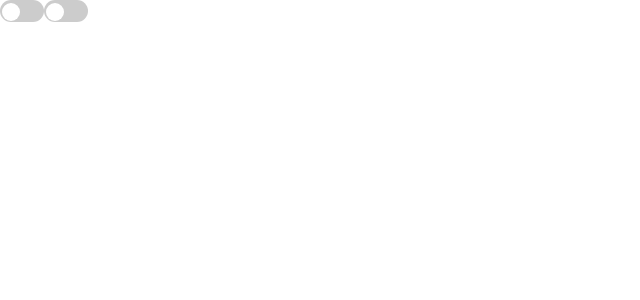
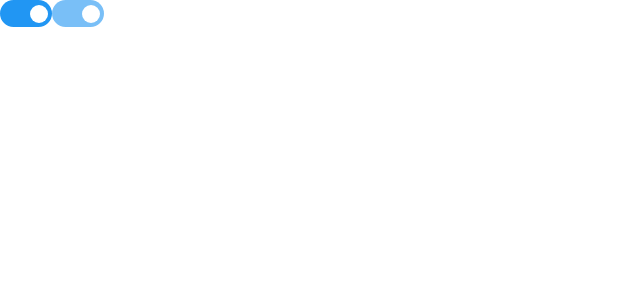
Before and after one commit to EdwinKwanTC/react-switch, a React (Vite) app: page / in a window 1280 px wide. Shown: the top 300 px of the page, without its empty margins (0-640 px from the left). Built offline with nearby package versions, Linux system fonts and the light colour scheme.

Commit message:
feat: updating style

```diff
--- a/src/App.tsx
+++ b/src/App.tsx
@@ -1,11 +1,13 @@
+"use strict";
+
 import "./App.css";
 import Switch from "./components/Switch";
 
 function App() {
   return (
     <>
-      <Switch />
-      <Switch />
+      <Switch checked />
+      <Switch checked disabled />
     </>
   );
 }
--- a/src/components/Switch.tsx
+++ b/src/components/Switch.tsx
@@ -1,10 +1,34 @@
+"use strict";
+
+import { useState } from "react";
 import "./switch.css";
 
-const Switch = () => {
+type Props = {
+  checked?: boolean;
+  onChange?: (checked: boolean) => void;
+  disabled?: boolean;
+  style?: React.CSSProperties;
+};
+
+const Switch = ({ checked, onChange, disabled, style, ...rest }: Props) => {
+  const [isChecked, setIsChecked] = useState<boolean>(checked || false);
+
+  const handleChange = (e: React.ChangeEvent<HTMLInputElement>) => {
+    const value = e.target.checked;
+    setIsChecked(value);
+    onChange && onChange(value);
+  };
+
   return (
     <div className="switch">
       <label>
-        <input type="checkbox" />
+        <input
+          disabled={disabled}
+          checked={isChecked}
+          onChange={handleChange}
+          type="checkbox"
+          {...rest}
+        />
         <span className="slider round"></span>
       </label>
     </div>
--- a/src/components/switch.css
+++ b/src/components/switch.css
@@ -2,8 +2,9 @@
 .switch {
   position: relative;
   display: inline-block;
-  width: 44px;
+  width: 42px;
   height: 22px;
+  padding: 5px 5px 0px 5px;
 }
 
 /* Hide default HTML checkbox */
@@ -31,9 +32,8 @@
   content: "";
   height: 18px;
   width: 18px;
-  left: 1.5px;
-  right: 1.5px;
-  bottom: 1.5px;
+  left: 4px;
+  bottom: 4px;
   background-color: white;
   -webkit-transition: 0.4s;
   transition: 0.4s;
@@ -53,6 +53,11 @@ input:checked + .slider:before {
   transform: translateX(26px);
 }
 
+input:disabled + .slider {
+  opacity: 0.6;
+  cursor: not-allowed;
+}
+
 /* Rounded sliders */
 .slider.round {
   border-radius: 34px;
```
